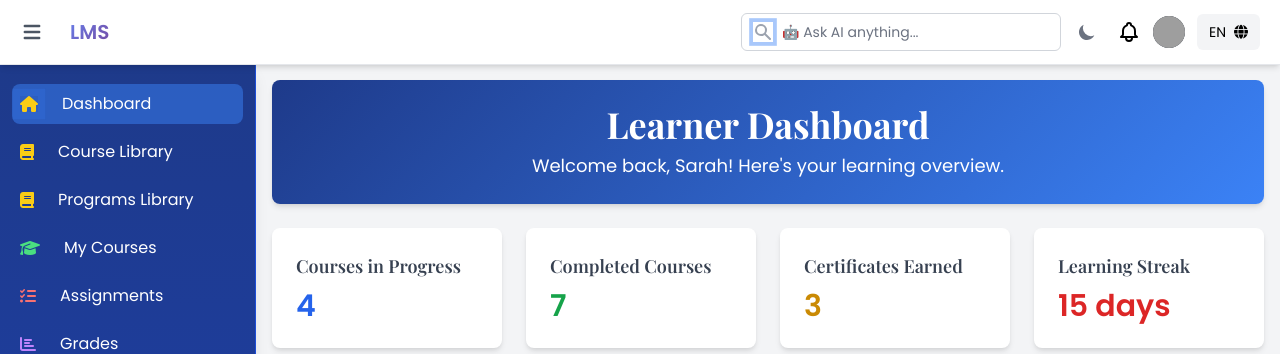
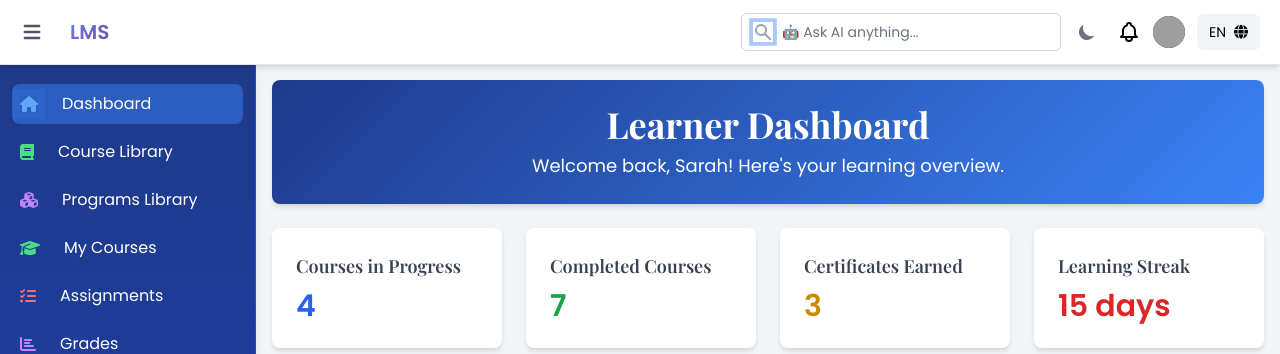
Before and after one commit to phostilite/learning-management-system-django, a Django app: page /en/user/learner/dashboard/ in a window 1280 px wide. Shown: the top 354 px of the page. Run offline with Django 5.2, Linux system fonts and the light colour scheme; the visitor is signed in with stand-in values (Sample User, id 1); some libraries are stand-ins or nearby versions; grey boxes are pictures that could not be loaded.

Commit message:
Improve sidebar UI: Differentiate Dashboard, Course, and Program icons
- Change Dashboard icon color to blue
- Update Programs Library icon to cubes
- Assign distinct colors to Dashboard, Course, and Programs items
- Enhance visual hierarchy and navigation clarity

```diff
--- a/templates/users/learner/sidebar.html
+++ b/templates/users/learner/sidebar.html
@@ -5,19 +5,19 @@
                 <ul class="pb-2 space-y-2">
                     <li>
                         <a href="{% url 'learner_dashboard' %}" class="flex items-center p-2 text-base text-white rounded-lg hover:bg-blue-700 group transition-all duration-300 ease-in-out transform hover:scale-105">
-                            <i class="fa-solid fa-home mr-3 text-yellow-400 transition-all duration-300 ease-in-out group-hover:rotate-12 sidebar-icon"></i>
+                            <i class="fa-solid fa-home mr-3 text-blue-400 transition-all duration-300 ease-in-out group-hover:rotate-12 sidebar-icon"></i>
                             <span class="ml-3">Dashboard</span>
                         </a>
                     </li>
                     <li>
                         <a href="{% url 'learner_course_library' %}" class="flex items-center p-2 text-base text-white rounded-lg hover:bg-blue-700 group transition-all duration-300 ease-in-out transform hover:scale-105">
-                            <i class="fa-solid fa-book mr-3 text-yellow-400 transition-all duration-300 ease-in-out group-hover:rotate-12"></i>
+                            <i class="fa-solid fa-book mr-3 text-green-400 transition-all duration-300 ease-in-out group-hover:rotate-12"></i>
                             <span class="ml-3">Course Library</span>
                         </a>
                     </li>
                     <li>
                         <a href="{% url 'learner_programs' %}" class="flex items-center p-2 text-base text-white rounded-lg hover:bg-blue-700 group transition-all duration-300 ease-in-out transform hover:scale-105">
-                            <i class="fa-solid fa-book mr-3 text-yellow-400 transition-all duration-300 ease-in-out group-hover:rotate-12"></i>
+                            <i class="fa-solid fa-cubes mr-3 text-purple-400 transition-all duration-300 ease-in-out group-hover:rotate-12"></i>
                             <span class="ml-3">Programs Library</span>
                         </a>
                     </li>
```
